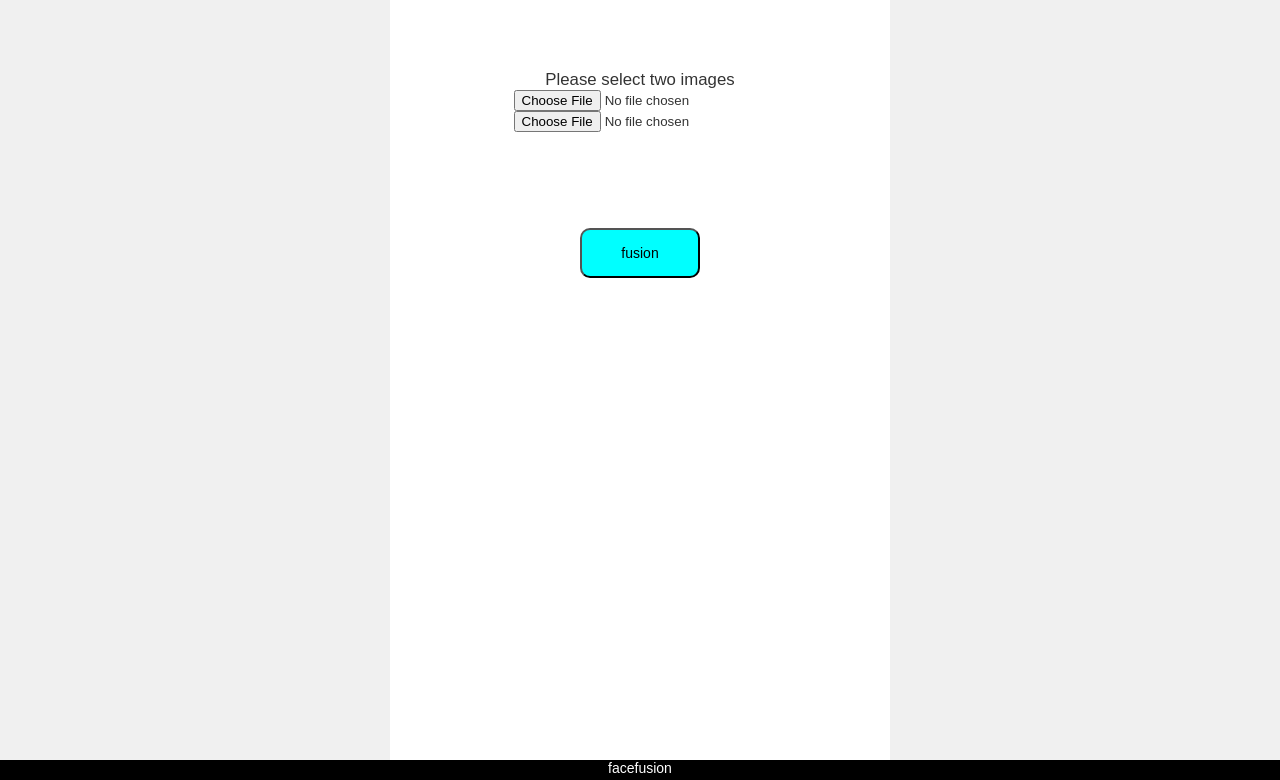
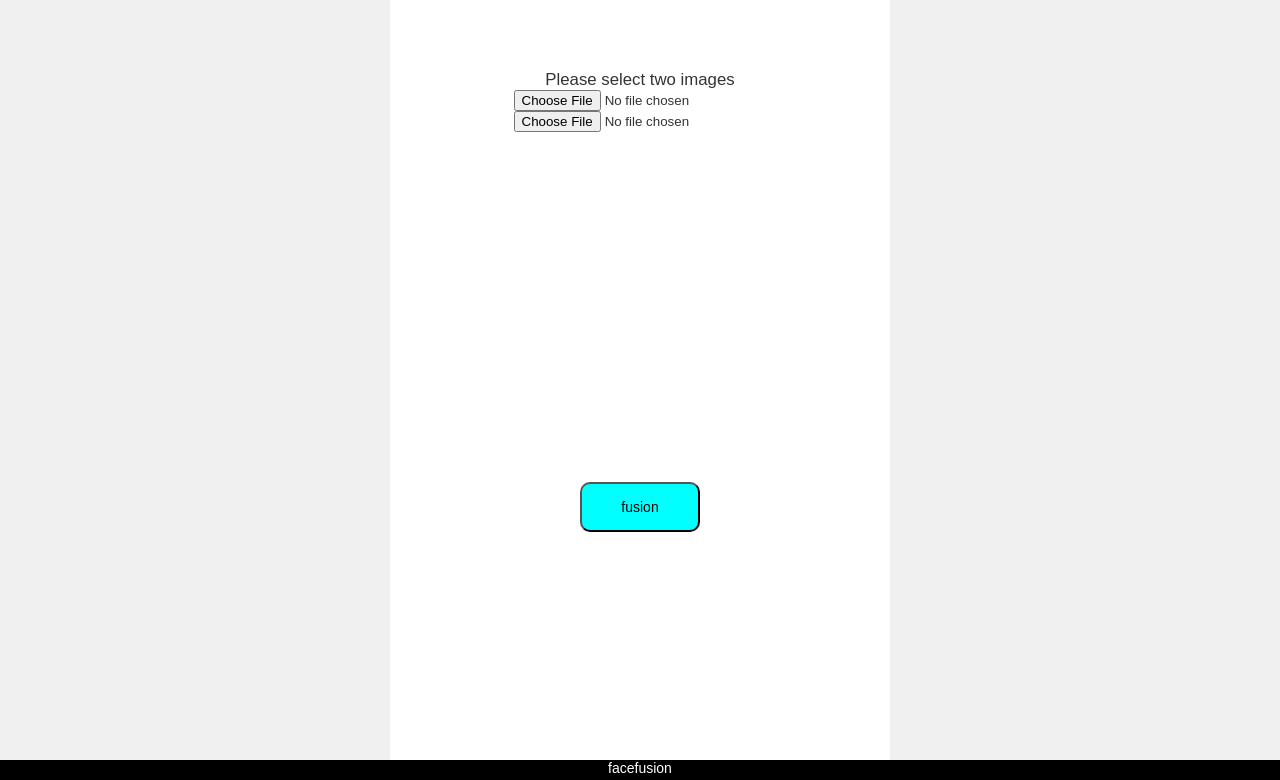
Before and after one commit to ekusuy26/facefusion, a Django app: page / in a window 1280 px wide. Shown: the part 100-880 px from the top of the page. Run offline with Django 3.2, Linux system fonts and the light colour scheme; some libraries are stand-ins or nearby versions.

Commit message:
Layout adjustment of top page

```diff
--- a/static/css/myhp/index.css
+++ b/static/css/myhp/index.css
@@ -128,8 +128,8 @@ h1,h2,h3,h4,h5,h6,p {
 .wrapPreview{
   display: flex;
   justify-content: space-around;
-  height: 60%;
-  margin-top: 80px;
+  height: 300px;
+  margin-top: 50px;
 }
 
 .is-img{
```
